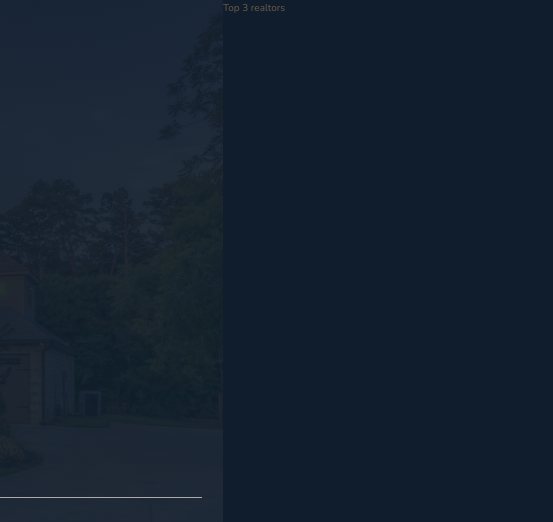
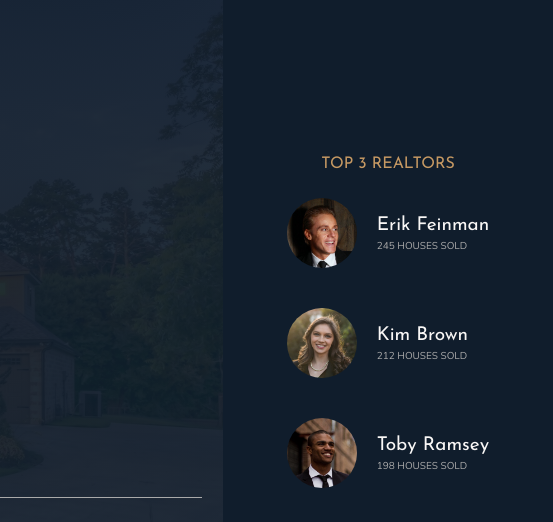
Before and after one commit to jchernandez87/nexter, a website: page index.html in a window 1280 px wide. Shown: the top 522 px of the page, 727-1280 px from the left. Drawn offline with nearby package versions, Linux system fonts and the light colour scheme.

Commit message:
Add realtors header section styles

```diff
--- a/index.html
+++ b/index.html
@@ -33,7 +33,28 @@
             </div>
         </header>
 
-        <div class="realtors">Top 3 realtors</div>
+        <div class="realtors">
+            <h3 class="heading-3">Top 3 Realtors</h3>
+            <div class="realtors__list">
+                <img src="img/realtor-1.jpeg" alt="Realtor 1" class="realtors__img" />
+                <div class="realtors__details">
+                    <h4 class="heading-4 heading-4--light">Erik Feinman</h4>
+                    <p class="realtors__sold">245 houses sold</p>
+                </div>
+
+                <img src="img/realtor-2.jpeg" alt="Realtor 2" class="realtors__img" />
+                <div class="realtors__details">
+                    <h4 class="heading-4 heading-4--light">Kim Brown</h4>
+                    <p class="realtors__sold">212 houses sold</p>
+                </div>
+
+                <img src="img/realtor-3.jpeg" alt="Realtor 3" class="realtors__img" />
+                <div class="realtors__details">
+                    <h4 class="heading-4 heading-4--light">Toby Ramsey</h4>
+                    <p class="realtors__sold">198 houses sold</p>
+                </div>
+            </div>
+        </div>
 
         <section class="features">
             <div class="feature">
--- a/sass/_realtors.scss
+++ b/sass/_realtors.scss
@@ -1,4 +1,31 @@
 .realtors {
     background-color: $color-secondary;
     grid-column: col-start 7 / full-end;
+    padding: 3rem;
+    display: grid;
+    align-content: center;
+    justify-content: center;
+    justify-items: center;
+    row-gap: 2rem;
+
+    &__list {
+        display: grid;
+        grid-template-columns: min-content max-content;
+        column-gap: 2rem;
+        row-gap: 5vh;
+        align-items: center;
+    }
+
+    &__img {
+        width: 7rem;
+        border-radius: 50%;
+        display: block;
+    }
+
+    &__sold {
+        color: $color-grey-light-2;
+        text-transform: uppercase;
+        margin-top: -3px;
+        font-size: 1rem;
+    }
 }
```
Also changed, not shown: css/style.css.
